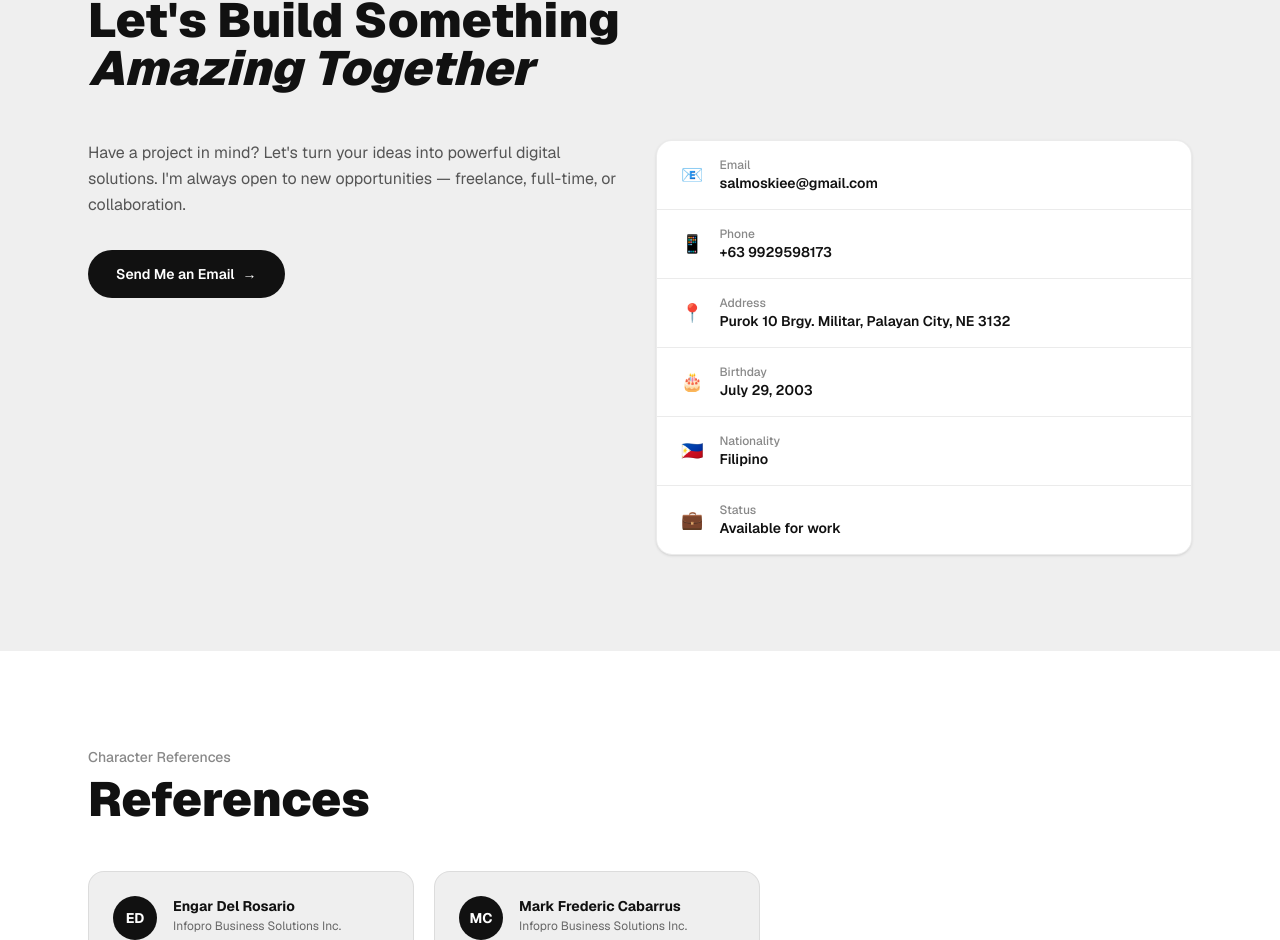
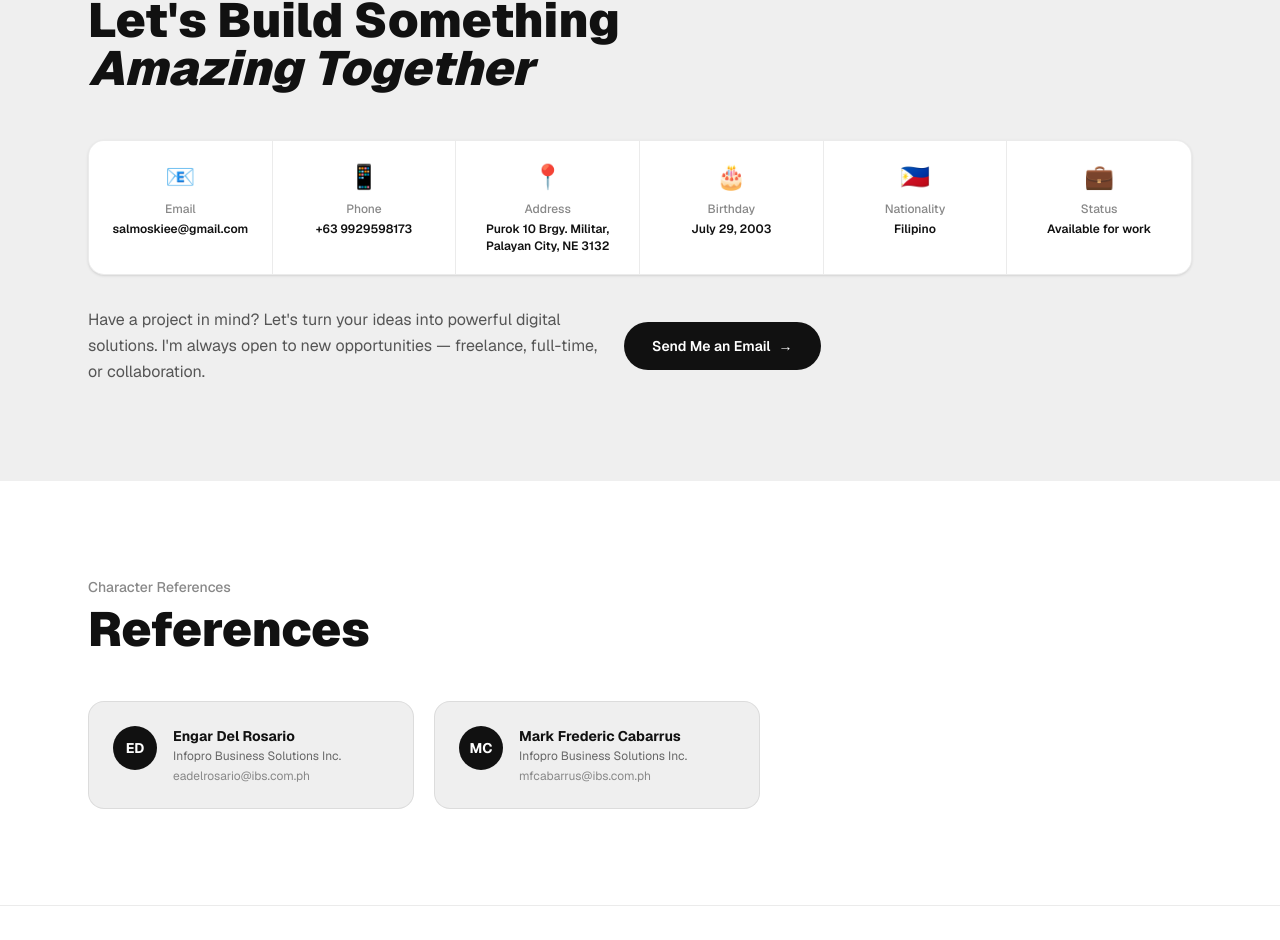
Before and after one commit to Salmoskiee29/myportfolio, a Next.js app: page / in a window 1280 px wide. Shown: the part 4996-5936 px from the top of the page. Built offline with nearby package versions, Linux system fonts and the light colour scheme.

Commit message:
Move contact info card to top of Contact section

```diff
--- a/src/components/Contact.tsx
+++ b/src/components/Contact.tsx
@@ -16,35 +16,35 @@ export default function Contact() {
           </h2>
         </div>
 
-        <div className={`reveal delay-2 ${inView ? "visible" : ""} grid md:grid-cols-2 gap-8`}>
-          <div>
-            <p className="text-[#555] text-base leading-relaxed mb-8">
-              Have a project in mind? Let&apos;s turn your ideas into powerful digital solutions. I&apos;m always open to new opportunities — freelance, full-time, or collaboration.
-            </p>
-            <a href="mailto:salmoskiee@gmail.com"
-              className="inline-flex items-center gap-2 px-7 py-3.5 rounded-full bg-[#111] text-white text-sm font-semibold hover:bg-[#333] transition-colors">
-              Send Me an Email <span>→</span>
-            </a>
-          </div>
-
-          <div className="bg-white rounded-2xl border border-black/8 divide-y divide-black/8 shadow-sm">
+        {/* Info card — top */}
+        <div className={`reveal delay-1 ${inView ? "visible" : ""} bg-white rounded-2xl border border-black/8 shadow-sm mb-8`}>
+          <div className="grid grid-cols-2 sm:grid-cols-3 lg:grid-cols-6 divide-y sm:divide-y-0 sm:divide-x divide-black/8">
             {[
-              { label: "Email",       value: "salmoskiee@gmail.com",                        icon: "📧" },
-              { label: "Phone",       value: "+63 9929598173",                              icon: "📱" },
+              { label: "Email",       value: "salmoskiee@gmail.com",                          icon: "📧" },
+              { label: "Phone",       value: "+63 9929598173",                                icon: "📱" },
               { label: "Address",     value: "Purok 10 Brgy. Militar, Palayan City, NE 3132", icon: "📍" },
-              { label: "Birthday",    value: "July 29, 2003",                               icon: "🎂" },
-              { label: "Nationality", value: "Filipino",                                    icon: "🇵🇭" },
-              { label: "Status",      value: "Available for work",                          icon: "💼" },
+              { label: "Birthday",    value: "July 29, 2003",                                 icon: "🎂" },
+              { label: "Nationality", value: "Filipino",                                      icon: "🇵🇭" },
+              { label: "Status",      value: "Available for work",                            icon: "💼" },
             ].map((item) => (
-              <div key={item.label} className="flex items-center gap-4 px-6 py-4">
-                <span className="text-lg">{item.icon}</span>
-                <div>
-                  <p className="text-xs text-[#888] font-medium">{item.label}</p>
-                  <p className="text-sm text-[#111] font-semibold">{item.value}</p>
-                </div>
+              <div key={item.label} className="flex flex-col items-center text-center gap-1 px-4 py-5">
+                <span className="text-2xl mb-1">{item.icon}</span>
+                <p className="text-xs text-[#888] font-medium">{item.label}</p>
+                <p className="text-xs text-[#111] font-semibold leading-snug">{item.value}</p>
               </div>
             ))}
           </div>
+        </div>
+
+        {/* CTA */}
+        <div className={`reveal delay-2 ${inView ? "visible" : ""} flex flex-col sm:flex-row items-start sm:items-center gap-6`}>
+          <p className="text-[#555] text-base leading-relaxed max-w-lg">
+            Have a project in mind? Let&apos;s turn your ideas into powerful digital solutions. I&apos;m always open to new opportunities — freelance, full-time, or collaboration.
+          </p>
+          <a href="mailto:salmoskiee@gmail.com"
+            className="shrink-0 inline-flex items-center gap-2 px-7 py-3.5 rounded-full bg-[#111] text-white text-sm font-semibold hover:bg-[#333] transition-colors">
+            Send Me an Email <span>→</span>
+          </a>
         </div>
 
       </div>
```
